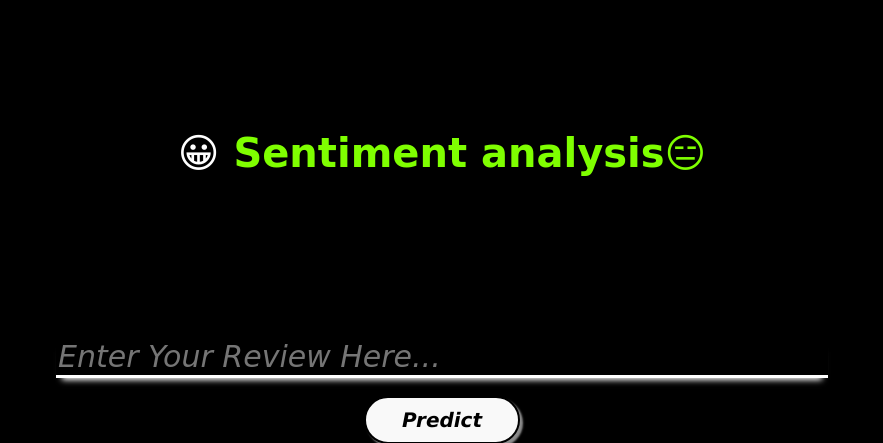
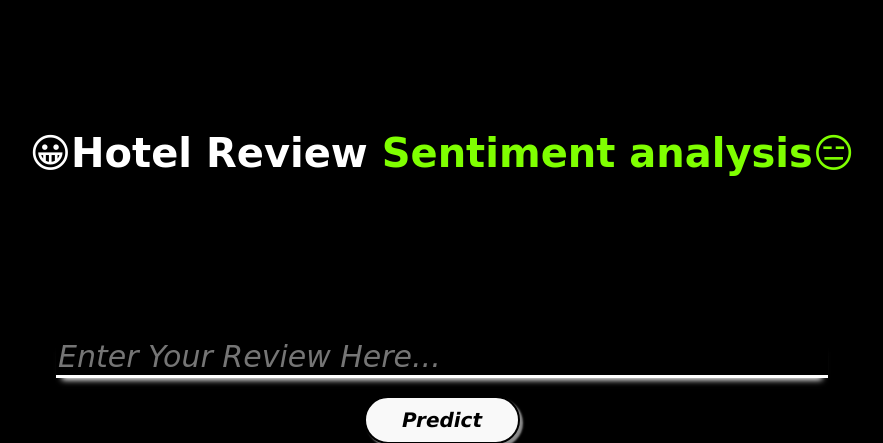
Before and after one commit to M-pranav-7/Sentiment-Analysis-, a Flask app: page / in a window 1280 px wide. Shown: the top 443 px of the page, without its empty margins (198-1081 px from the left). Run offline with Flask 2, Linux system fonts and the light colour scheme; parts of the project's set-up code (start-up, migrations or seed data) failed here and were passed over.

Commit message:
Update index.html

```diff
--- a/templates/index.html
+++ b/templates/index.html
@@ -10,7 +10,7 @@
 <body>
 
     <div class="container">
-        <h2 class='container-heading'><span><strong>😀</strong> </span> Sentiment analysis😑</h2>
+        <h2 class='container-heading'><span><strong>😀Hotel Review</strong> </span> Sentiment analysis😑</h2>
     </div>
     <div class="ml-container">
         <br><br><br><br>
```
